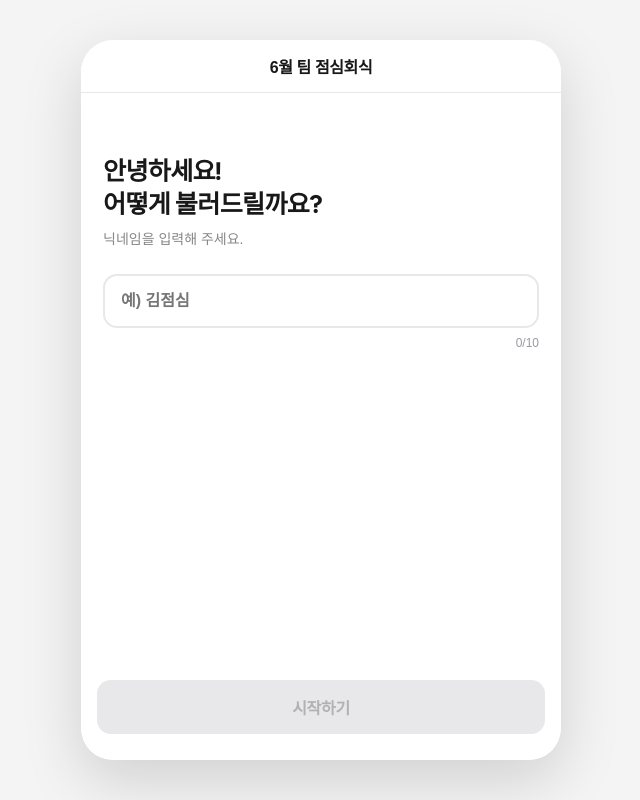
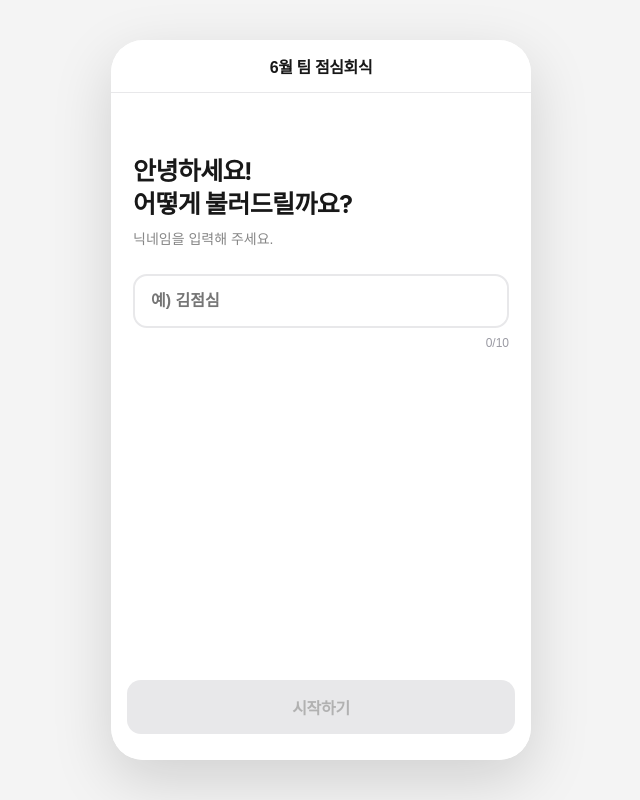
Before and after one commit to sangyun88/team_lunch, a plain HTML site: page index.html in a window 1280 px wide. Shown: the whole page, without its empty margins (319-959 px from the left). Drawn offline with nearby package versions, Linux system fonts and the light colour scheme; a web font is replaced by a local one.

Commit message:
Change max width from 480px to 420px

```diff
--- a/index.html
+++ b/index.html
@@ -46,7 +46,7 @@ body{
   display:flex; justify-content:center; height:100%; overflow:hidden;
   color:var(--g900);
 }
-#stage{ display:flex; width:100%; max-width:480px; height:100%; }
+#stage{ display:flex; width:100%; max-width:420px; height:100%; }
 #root{ width:100%; height:100%; }
 ::-webkit-scrollbar{ display:none; }
 .shell{
@@ -59,7 +59,7 @@ body{
 }
 button{ font-family:inherit; touch-action:manipulation; }
 /* 데스크탑에서는 카드 형태로 */
-@media (min-width:480px){
+@media (min-width:420px){
   html,body{ overflow:auto; height:auto; }
   body{ background:var(--g50); align-items:flex-start; padding:40px 0; min-height:100vh; }
   #stage{ border-radius:32px; overflow:hidden; box-shadow:0 20px 60px rgba(0,0,0,0.15); height:auto; }
```
